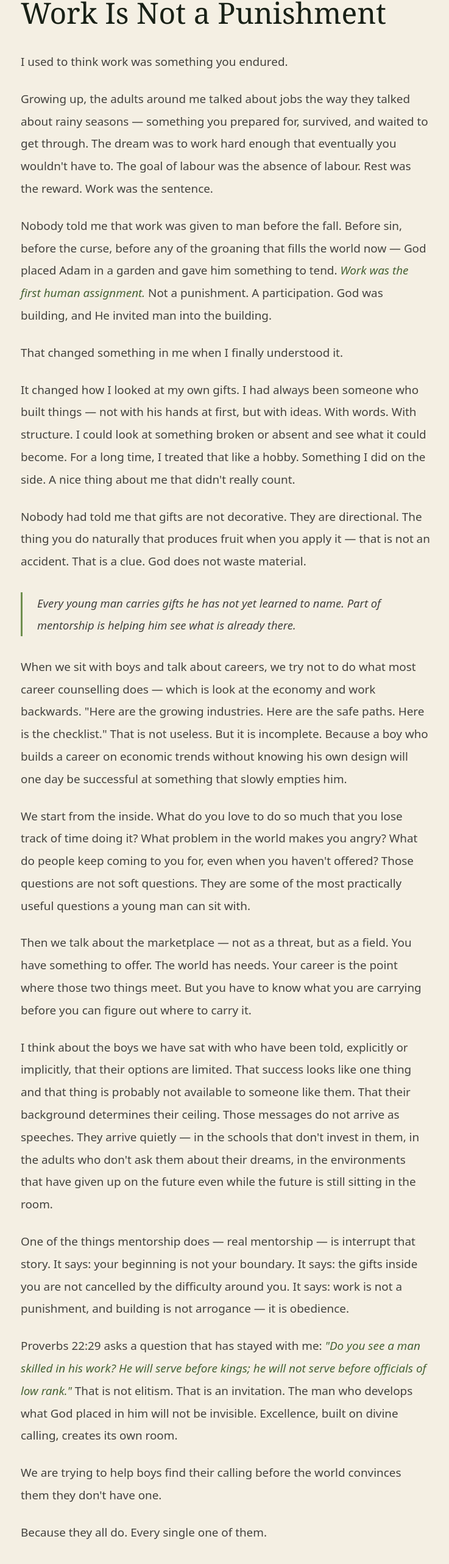
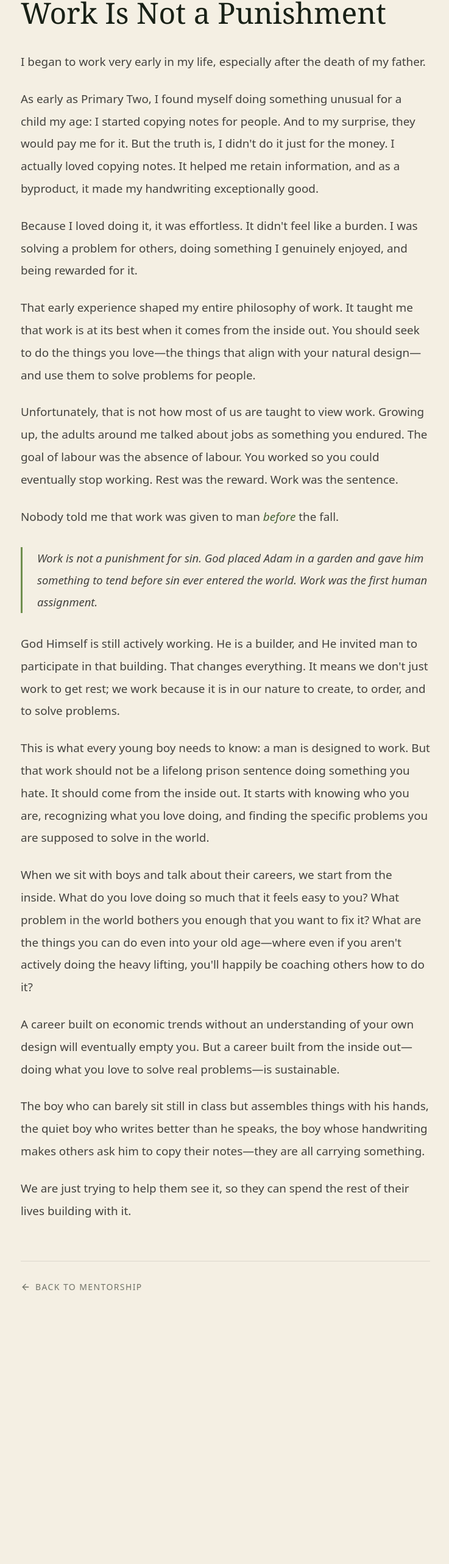
Before and after one commit to conditassociatesltd-gif/purposeful-builder, a Next.js app in the folder purposeful-builder/: page /mentorship/career-guidance in a window 1280 px wide. Shown: the part 221-2785 px from the top of the page at 61% size, without its empty margins (270-1007 px from the left). After the commit the page ends 2441 px from the top, so only its background shows below. Built offline with nearby package versions, Linux system fonts and the light colour scheme.

Commit message:
Update Career Guidance post with Austin's personal story about copying notes and the theology of work

```diff
--- a/purposeful-builder/app/mentorship/career-guidance/page.tsx
+++ b/purposeful-builder/app/mentorship/career-guidance/page.tsx
@@ -19,57 +19,45 @@ export default function CareerGuidancePage() {
 
         <article className="essay-content prose">
           <p>
-            I used to think work was something you endured.
+            I began to work very early in my life, especially after the death of my father.
           </p>
           <p>
-            Growing up, the adults around me talked about jobs the way they talked about rainy seasons — something you prepared for, survived, and waited to get through. The dream was to work hard enough that eventually you wouldn't have to. The goal of labour was the absence of labour. Rest was the reward. Work was the sentence.
+            As early as Primary Two, I found myself doing something unusual for a child my age: I started copying notes for people. And to my surprise, they would pay me for it. But the truth is, I didn't do it just for the money. I actually loved copying notes. It helped me retain information, and as a byproduct, it made my handwriting exceptionally good.
           </p>
           <p>
-            Nobody told me that work was given to man before the fall. Before sin, before the curse, before any of the groaning that fills the world now — God placed Adam in a garden and gave him something to tend. <em>Work was the first human assignment.</em> Not a punishment. A participation. God was building, and He invited man into the building.
+            Because I loved doing it, it was effortless. It didn't feel like a burden. I was solving a problem for others, doing something I genuinely enjoyed, and being rewarded for it.
           </p>
           <p>
-            That changed something in me when I finally understood it.
+            That early experience shaped my entire philosophy of work. It taught me that work is at its best when it comes from the inside out. You should seek to do the things you love—the things that align with your natural design—and use them to solve problems for people.
           </p>
           <p>
-            It changed how I looked at my own gifts. I had always been someone who built things — not with his hands at first, but with ideas. With words. With structure. I could look at something broken or absent and see what it could become. For a long time, I treated that like a hobby. Something I did on the side. A nice thing about me that didn't really count.
+            Unfortunately, that is not how most of us are taught to view work. Growing up, the adults around me talked about jobs as something you endured. The goal of labour was the absence of labour. You worked so you could eventually stop working. Rest was the reward. Work was the sentence.
           </p>
           <p>
-            Nobody had told me that gifts are not decorative. They are directional. The thing you do naturally that produces fruit when you apply it — that is not an accident. That is a clue. God does not waste material.
+            Nobody told me that work was given to man <em>before</em> the fall.
           </p>
 
           <blockquote>
-            Every young man carries gifts he has not yet learned to name. Part of mentorship is helping him see what is already there.
+            Work is not a punishment for sin. God placed Adam in a garden and gave him something to tend before sin ever entered the world. Work was the first human assignment.
           </blockquote>
 
           <p>
-            When we sit with boys and talk about careers, we try not to do what most career counselling does — which is look at the economy and work backwards. "Here are the growing industries. Here are the safe paths. Here is the checklist." That is not useless. But it is incomplete. Because a boy who builds a career on economic trends without knowing his own design will one day be successful at something that slowly empties him.
+            God Himself is still actively working. He is a builder, and He invited man to participate in that building. That changes everything. It means we don't just work to get rest; we work because it is in our nature to create, to order, and to solve problems.
           </p>
           <p>
-            We start from the inside. What do you love to do so much that you lose track of time doing it? What problem in the world makes you angry? What do people keep coming to you for, even when you haven't offered? Those questions are not soft questions. They are some of the most practically useful questions a young man can sit with.
+            This is what every young boy needs to know: a man is designed to work. But that work should not be a lifelong prison sentence doing something you hate. It should come from the inside out. It starts with knowing who you are, recognizing what you love doing, and finding the specific problems you are supposed to solve in the world.
           </p>
           <p>
-            Then we talk about the marketplace — not as a threat, but as a field. You have something to offer. The world has needs. Your career is the point where those two things meet. But you have to know what you are carrying before you can figure out where to carry it.
+            When we sit with boys and talk about their careers, we start from the inside. What do you love doing so much that it feels easy to you? What problem in the world bothers you enough that you want to fix it? What are the things you can do even into your old age—where even if you aren't actively doing the heavy lifting, you'll happily be coaching others how to do it?
           </p>
           <p>
-            I think about the boys we have sat with who have been told, explicitly or implicitly, that their options are limited. That success looks like one thing and that thing is probably not available to someone like them. That their background determines their ceiling. Those messages do not arrive as speeches. They arrive quietly — in the schools that don't invest in them, in the adults who don't ask them about their dreams, in the environments that have given up on the future even while the future is still sitting in the room.
+            A career built on economic trends without an understanding of your own design will eventually empty you. But a career built from the inside out—doing what you love to solve real problems—is sustainable.
           </p>
           <p>
-            One of the things mentorship does — real mentorship — is interrupt that story. It says: your beginning is not your boundary. It says: the gifts inside you are not cancelled by the difficulty around you. It says: work is not a punishment, and building is not arrogance — it is obedience.
+            The boy who can barely sit still in class but assembles things with his hands, the quiet boy who writes better than he speaks, the boy whose handwriting makes others ask him to copy their notes—they are all carrying something.
           </p>
           <p>
-            Proverbs 22:29 asks a question that has stayed with me: <em>"Do you see a man skilled in his work? He will serve before kings; he will not serve before officials of low rank."</em> That is not elitism. That is an invitation. The man who develops what God placed in him will not be invisible. Excellence, built on divine calling, creates its own room.
-          </p>
-          <p>
-            We are trying to help boys find their calling before the world convinces them they don't have one.
-          </p>
-          <p>
-            Because they all do. Every single one of them.
-          </p>
-          <p>
-            The boy who can barely sit still in class but assembles things with his hands in a way that makes adults stop and watch. The quiet boy who writes better than he speaks and doesn't know yet that writing is one of the most powerful tools on the planet. The boy who leads his peers without trying, who other boys look to when they don't know what to do next.
-          </p>
-          <p>
-            They are carrying something. We are just trying to help them see it.
+            We are just trying to help them see it, so they can spend the rest of their lives building with it.
           </p>
         </article>
 
```
